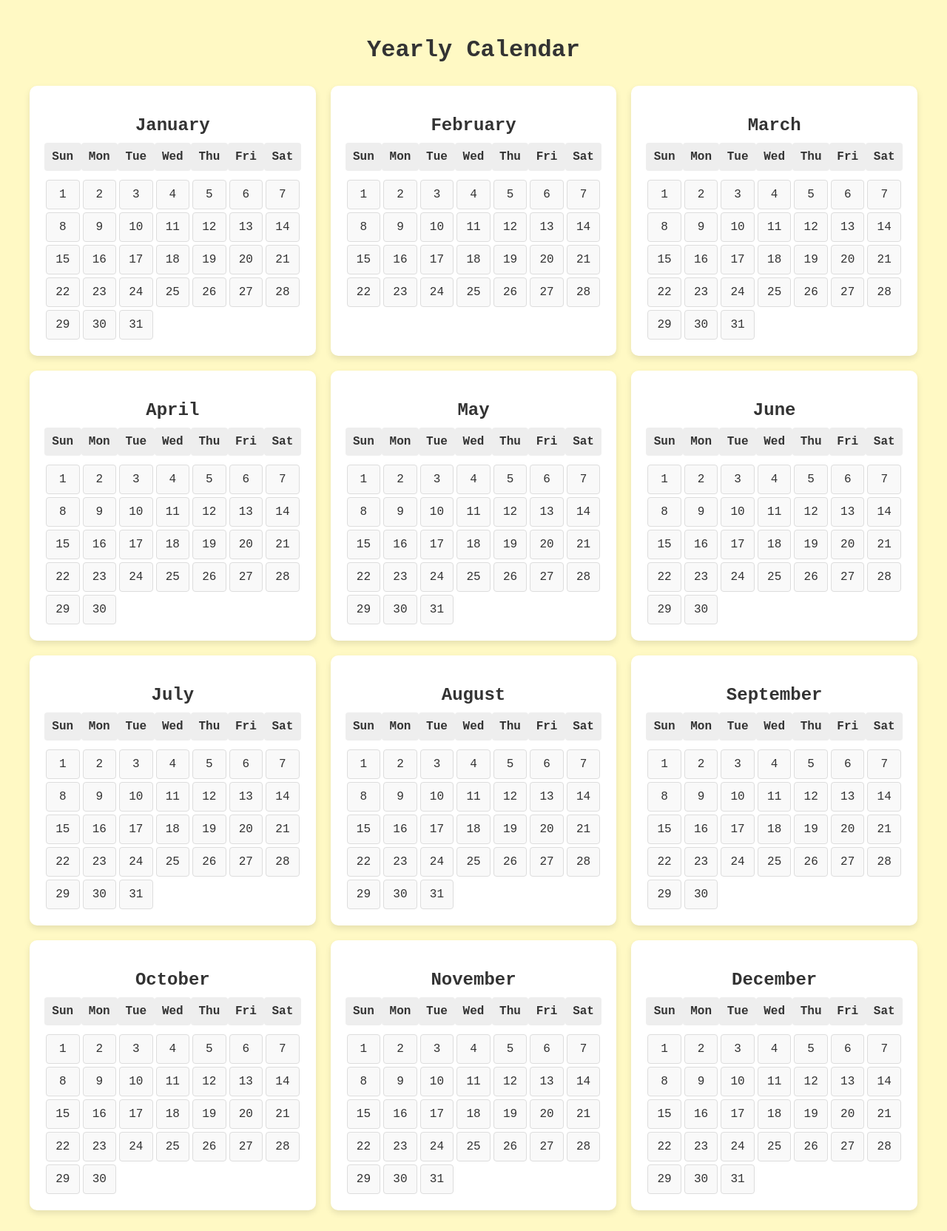
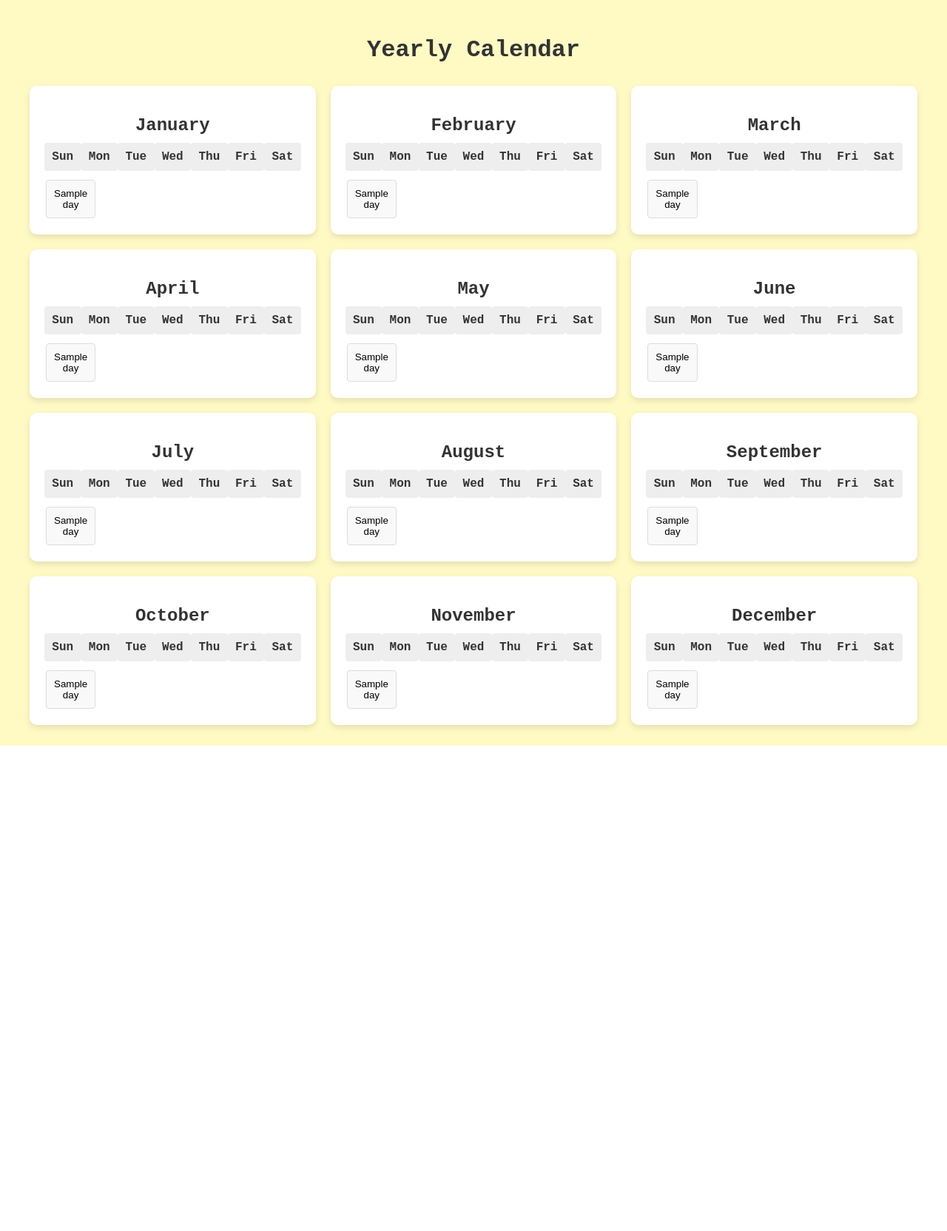
Before and after one commit to muskannkk/hackGT, a Django app: template skinCare/templates/skinCare/calendar.html in a window 1280 px wide. Shown: the whole page at 74% size. After the commit the page ends 1008 px from the top, so only its background shows below. Run offline with Django 5.2, Linux system fonts and the light colour scheme; the template is opened without the code that fills it: most values are stand-ins (such as "Sample title", 1, 10 or a date in 2020).

Commit message:
fixed calendar to have buttons

```diff
--- a/skinCare/templates/skinCare/calendar.html
+++ b/skinCare/templates/skinCare/calendar.html
@@ -58,7 +58,7 @@
             text-align: center;
         }
 
-        .days div {
+        .days button {
             padding: 10px;
             margin: 2px;
             background-color: #f9f9f9;
@@ -66,7 +66,7 @@
             border: 1px solid #ddd;
         }
 
-        .days div:hover {
+        .days button:hover {
             background-color: #00008B ;
             color: white;
             cursor: pointer;
@@ -95,11 +95,11 @@
                 <div>Sat</div>
             </div>
             <div class="days">
-                <div>1</div><div>2</div><div>3</div><div>4</div><div>5</div><div>6</div><div>7</div>
-                <div>8</div><div>9</div><div>10</div><div>11</div><div>12</div><div>13</div><div>14</div>
-                <div>15</div><div>16</div><div>17</div><div>18</div><div>19</div><div>20</div><div>21</div>
-                <div>22</div><div>23</div><div>24</div><div>25</div><div>26</div><div>27</div><div>28</div>
-                <div>29</div><div>30</div><div>31</div>
+                    {% for day in days_in_month %}
+                      <a href="{% url 'days' month='January' day=day %}">
+                      <button>{{ day }}</button>
+                      </a>
+                    {% endfor %}
             </div>
         </div>
 
@@ -115,10 +115,11 @@
                 <div>Sat</div>
             </div>
             <div class="days">
-                <div>1</div><div>2</div><div>3</div><div>4</div><div>5</div><div>6</div><div>7</div>
-                <div>8</div><div>9</div><div>10</div><div>11</div><div>12</div><div>13</div><div>14</div>
-                <div>15</div><div>16</div><div>17</div><div>18</div><div>19</div><div>20</div><div>21</div>
-                <div>22</div><div>23</div><div>24</div><div>25</div><div>26</div><div>27</div><div>28</div>
+                {% for day in days_in_month|slice:":28" %}
+                    <a href="{% url 'days' month='February' day=day %}">
+                        <button>{{ day }}</button>
+                    </a>
+                {% endfor %}
             </div>
         </div>
 
@@ -134,11 +135,11 @@
                 <div>Sat</div>
             </div>
             <div class="days">
-                <div>1</div><div>2</div><div>3</div><div>4</div><div>5</div><div>6</div><div>7</div>
-                <div>8</div><div>9</div><div>10</div><div>11</div><div>12</div><div>13</div><div>14</div>
-                <div>15</div><div>16</div><div>17</div><div>18</div><div>19</div><div>20</div><div>21</div>
-                <div>22</div><div>23</div><div>24</div><div>25</div><div>26</div><div>27</div><div>28</div>
-                <div>29</div><div>30</div><div>31</div>
+                {% for day in days_in_month %}
+                    <a href="{% url 'days' month='March' day=day %}">
+                      <button>{{ day }}</button>
+                    </a>
+                {% endfor %}
             </div>
         </div>
 
@@ -148,11 +149,11 @@
                 <div>Sun</div><div>Mon</div><div>Tue</div><div>Wed</div><div>Thu</div><div>Fri</div><div>Sat</div>
             </div>
             <div class="days">
-                <div>1</div><div>2</div><div>3</div><div>4</div><div>5</div><div>6</div><div>7</div>
-                <div>8</div><div>9</div><div>10</div><div>11</div><div>12</div><div>13</div><div>14</div>
-                <div>15</div><div>16</div><div>17</div><div>18</div><div>19</div><div>20</div><div>21</div>
-                <div>22</div><div>23</div><div>24</div><div>25</div><div>26</div><div>27</div><div>28</div>
-                <div>29</div><div>30</div>
+                {% for day in days_in_month|slice:":30" %}
+                      <a href="{% url 'days' month='April' day=day %}">
+                      <button>{{ day }}</button>
+                      </a>
+                    {% endfor %}
             </div>
         </div>
 
@@ -168,11 +169,11 @@
                 <div>Sat</div>
             </div>
             <div class="days">
-                <div>1</div><div>2</div><div>3</div><div>4</div><div>5</div><div>6</div><div>7</div>
-                <div>8</div><div>9</div><div>10</div><div>11</div><div>12</div><div>13</div><div>14</div>
-                <div>15</div><div>16</div><div>17</div><div>18</div><div>19</div><div>20</div><div>21</div>
-                <div>22</div><div>23</div><div>24</div><div>25</div><div>26</div><div>27</div><div>28</div>
-                <div>29</div><div>30</div><div>31</div>
+                {% for day in days_in_month %}
+                      <a href="{% url 'days' month='May' day=day %}">
+                      <button>{{ day }}</button>
+                      </a>
+                    {% endfor %}
             </div>
         </div>
 
@@ -188,11 +189,11 @@
                 <div>Sat</div>
             </div>
             <div class="days">
-                <div>1</div><div>2</div><div>3</div><div>4</div><div>5</div><div>6</div><div>7</div>
-                <div>8</div><div>9</div><div>10</div><div>11</div><div>12</div><div>13</div><div>14</div>
-                <div>15</div><div>16</div><div>17</div><div>18</div><div>19</div><div>20</div><div>21</div>
-                <div>22</div><div>23</div><div>24</div><div>25</div><div>26</div><div>27</div><div>28</div>
-                <div>29</div><div>30</div>
+                {% for day in days_in_month|slice:":30" %}
+                      <a href="{% url 'days' month='June' day=day %}">
+                      <button>{{ day }}</button>
+                      </a>
+                    {% endfor %}
             </div>
         </div>
 
@@ -208,11 +209,11 @@
                 <div>Sat</div>
             </div>
             <div class="days">
-                <div>1</div><div>2</div><div>3</div><div>4</div><div>5</div><div>6</div><div>7</div>
-                <div>8</div><div>9</div><div>10</div><div>11</div><div>12</div><div>13</div><div>14</div>
-                <div>15</div><div>16</div><div>17</div><div>18</div><div>19</div><div>20</div><div>21</div>
-                <div>22</div><div>23</div><div>24</div><div>25</div><div>26</div><div>27</div><div>28</div>
-                <div>29</div><div>30</div><div>31</div>
+                {% for day in days_in_month %}
+                      <a href="{% url 'days' month='July' day=day %}">
+                      <button>{{ day }}</button>
+                      </a>
+                    {% endfor %}
             </div>
         </div>
 
@@ -228,11 +229,11 @@
                 <div>Sat</div>
             </div>
             <div class="days">
-                <div>1</div><div>2</div><div>3</div><div>4</div><div>5</div><div>6</div><div>7</div>
-                <div>8</div><div>9</div><div>10</div><div>11</div><div>12</div><div>13</div><div>14</div>
-                <div>15</div><div>16</div><div>17</div><div>18</div><div>19</div><div>20</div><div>21</div>
-                <div>22</div><div>23</div><div>24</div><div>25</div><div>26</div><div>27</div><div>28</div>
-                <div>29</div><div>30</div><div>31</div>
+                {% for day in days_in_month %}
+                      <a href="{% url 'days' month='August' day=day %}">
+                      <button>{{ day }}</button>
+                      </a>
+                    {% endfor %}
             </div>
         </div>
 
@@ -248,11 +249,11 @@
                 <div>Sat</div>
             </div>
             <div class="days">
-                <div>1</div><div>2</div><div>3</div><div>4</div><div>5</div><div>6</div><div>7</div>
-                <div>8</div><div>9</div><div>10</div><div>11</div><div>12</div><div>13</div><div>14</div>
-                <div>15</div><div>16</div><div>17</div><div>18</div><div>19</div><div>20</div><div>21</div>
-                <div>22</div><div>23</div><div>24</div><div>25</div><div>26</div><div>27</div><div>28</div>
-                <div>29</div><div>30</div>
+                {% for day in days_in_month|slice:":30" %}
+                      <a href="{% url 'days' month='September' day=day %}">
+                      <button>{{ day }}</button>
+                      </a>
+                    {% endfor %}
             </div>
         </div>
 
@@ -268,11 +269,11 @@
                 <div>Sat</div>
             </div>
             <div class="days">
-                <div>1</div><div>2</div><div>3</div><div>4</div><div>5</div><div>6</div><div>7</div>
-                <div>8</div><div>9</div><div>10</div><div>11</div><div>12</div><div>13</div><div>14</div>
-                <div>15</div><div>16</div><div>17</div><div>18</div><div>19</div><div>20</div><div>21</div>
-                <div>22</div><div>23</div><div>24</div><div>25</div><div>26</div><div>27</div><div>28</div>
-                <div>29</div><div>30</div>
+                {% for day in days_in_month %}
+                      <a href="{% url 'days' month='October' day=day %}">
+                      <button>{{ day }}</button>
+                      </a>
+                    {% endfor %}
             </div>
         </div>
 
@@ -288,11 +289,11 @@
                 <div>Sat</div>
             </div>
             <div class="days">
-                <div>1</div><div>2</div><div>3</div><div>4</div><div>5</div><div>6</div><div>7</div>
-                <div>8</div><div>9</div><div>10</div><div>11</div><div>12</div><div>13</div><div>14</div>
-                <div>15</div><div>16</div><div>17</div><div>18</div><div>19</div><div>20</div><div>21</div>
-                <div>22</div><div>23</div><div>24</div><div>25</div><div>26</div><div>27</div><div>28</div>
-                <div>29</div><div>30</div><div>31</div>
+                {% for day in days_in_month|slice:":30" %}
+                      <a href="{% url 'days' month='November' day=day %}">
+                      <button>{{ day }}</button>
+                      </a>
+                    {% endfor %}
             </div>
         </div>
 
@@ -308,11 +309,11 @@
                 <div>Sat</div>
             </div>
             <div class="days">
-                <div>1</div><div>2</div><div>3</div><div>4</div><div>5</div><div>6</div><div>7</div>
-                <div>8</div><div>9</div><div>10</div><div>11</div><div>12</div><div>13</div><div>14</div>
-                <div>15</div><div>16</div><div>17</div><div>18</div><div>19</div><div>20</div><div>21</div>
-                <div>22</div><div>23</div><div>24</div><div>25</div><div>26</div><div>27</div><div>28</div>
-                <div>29</div><div>30</div><div>31</div>
+                {% for day in days_in_month %}
+                      <a href="{% url 'days' month='December' day=day %}">
+                      <button>{{ day }}</button>
+                      </a>
+                    {% endfor %}
             </div>
         </div>
 
--- a/skinCare/urls.py
+++ b/skinCare/urls.py
@@ -4,7 +4,7 @@ from . import views
 urlpatterns = [
     path('homePage/', views.homePage, name='homePage'),
     path('calendar/', views.calendar, name='calendar'),
-    path('days/', views.days, name='days'),
+    path('days/<str:month>/<int:day>/', views.days, name='days'),
     path('login/', views.login, name='login'),
     path('monthOverview/', views.monthOverview, name='monthOverview'),
     path('signup/', views.signup, name='signup'),
```
Also changed, not shown: skinCare/views.py (+6 -2 lines).
